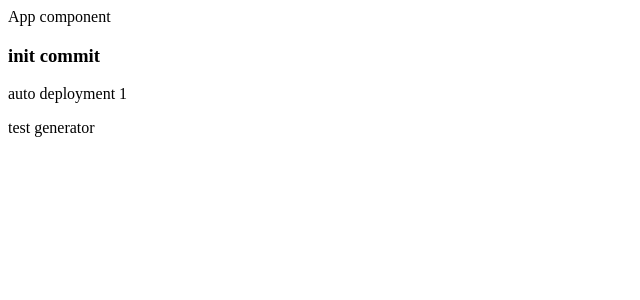
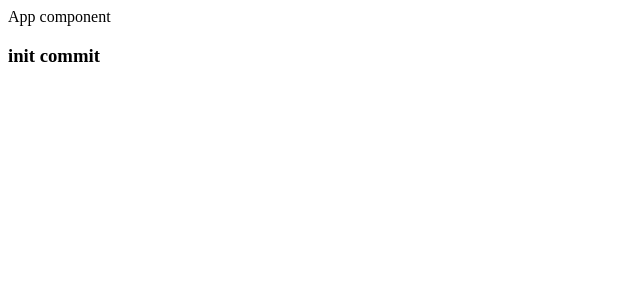
Before and after one commit to rana22/end2end_test_setup, a React app in the folder react-app/: page / in a window 1280 px wide. Shown: the top 300 px of the page, without its empty margins (0-640 px from the left). Built offline with nearby package versions, Linux system fonts and the light colour scheme.

Commit message:
remove failed test

```diff
--- a/react-app/src/App.js
+++ b/react-app/src/App.js
@@ -8,8 +8,6 @@ const App = () => {
     <>
       App component
       <h3>init commit</h3>
-      <p>auto deployment 1</p>
-      <p>test generator</p>
     </>
   );
 };
```
